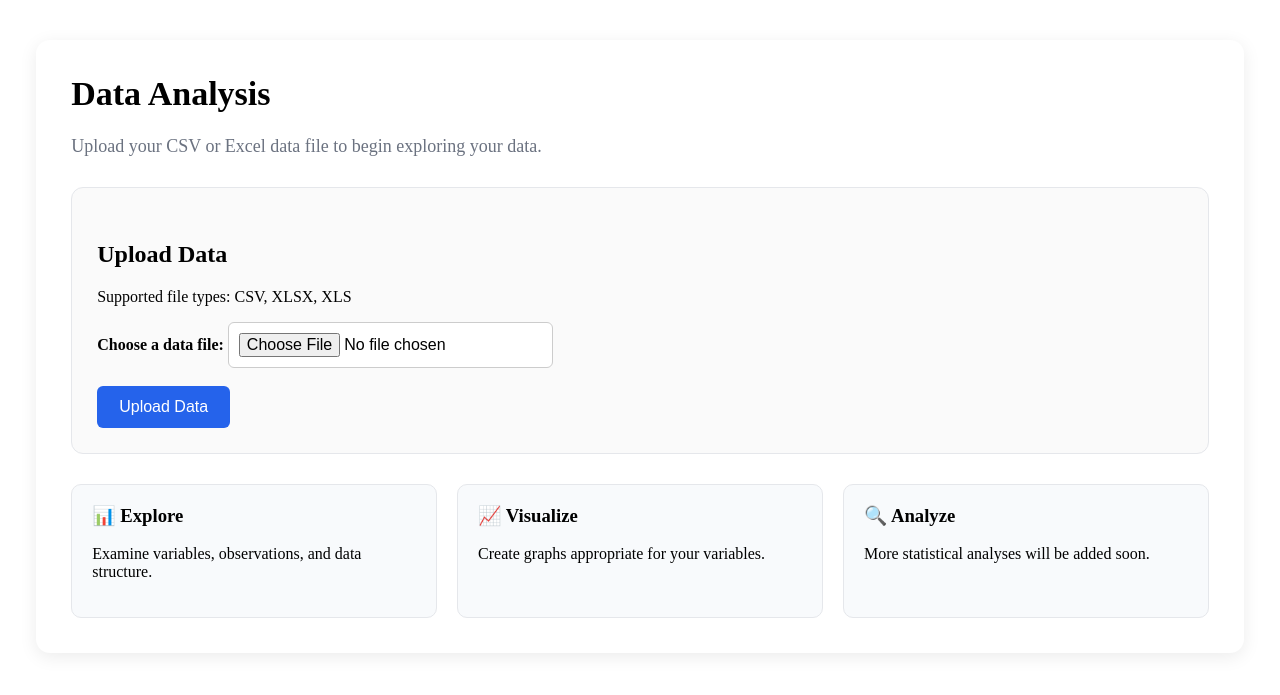
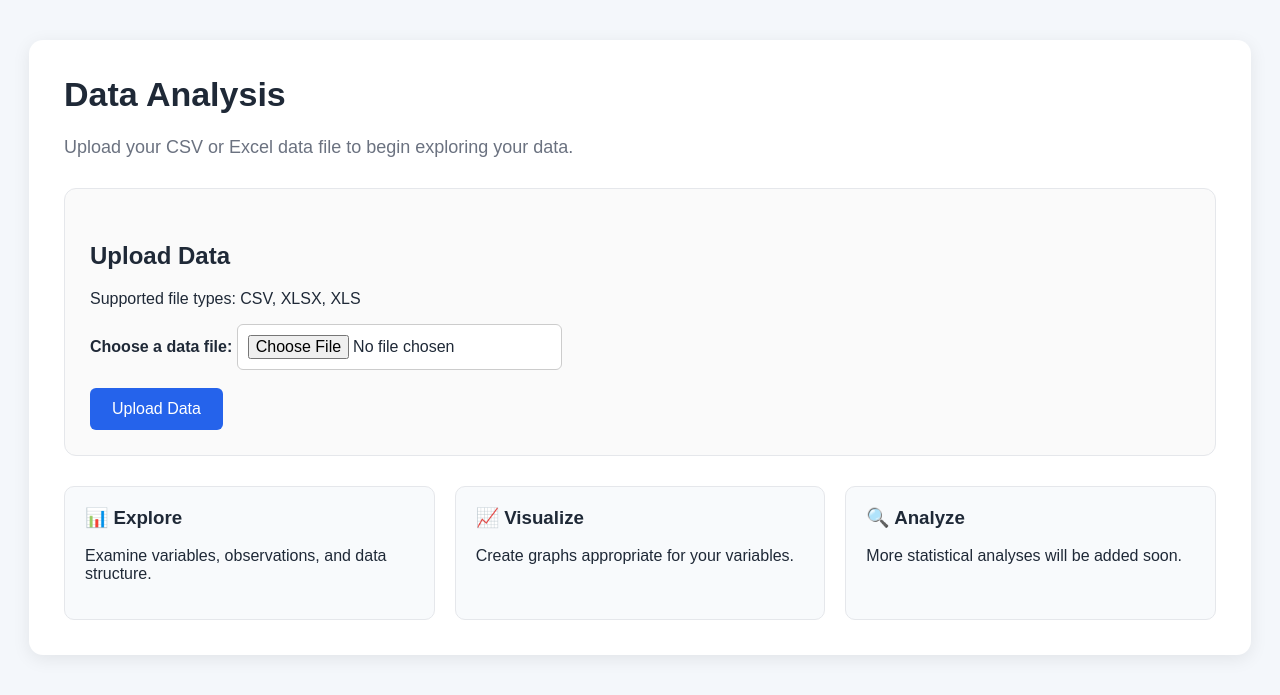
Before and after one commit to Szhang2025/flask, a Flask app: page / in a window 1280 px wide. Shown: the top 695 px of the page. Run offline with Flask 3, Linux system fonts and the light colour scheme.

Commit message:
Refactor CSS styles for better readability

````diff
--- a/static/style.css
+++ b/static/style.css
@@ -1,4 +1,4 @@
-```css
+
 /* =========================================================
    GENERAL PAGE
    ========================================================= */
@@ -679,4 +679,3 @@ hr {
     }
 
 }
-```
````
